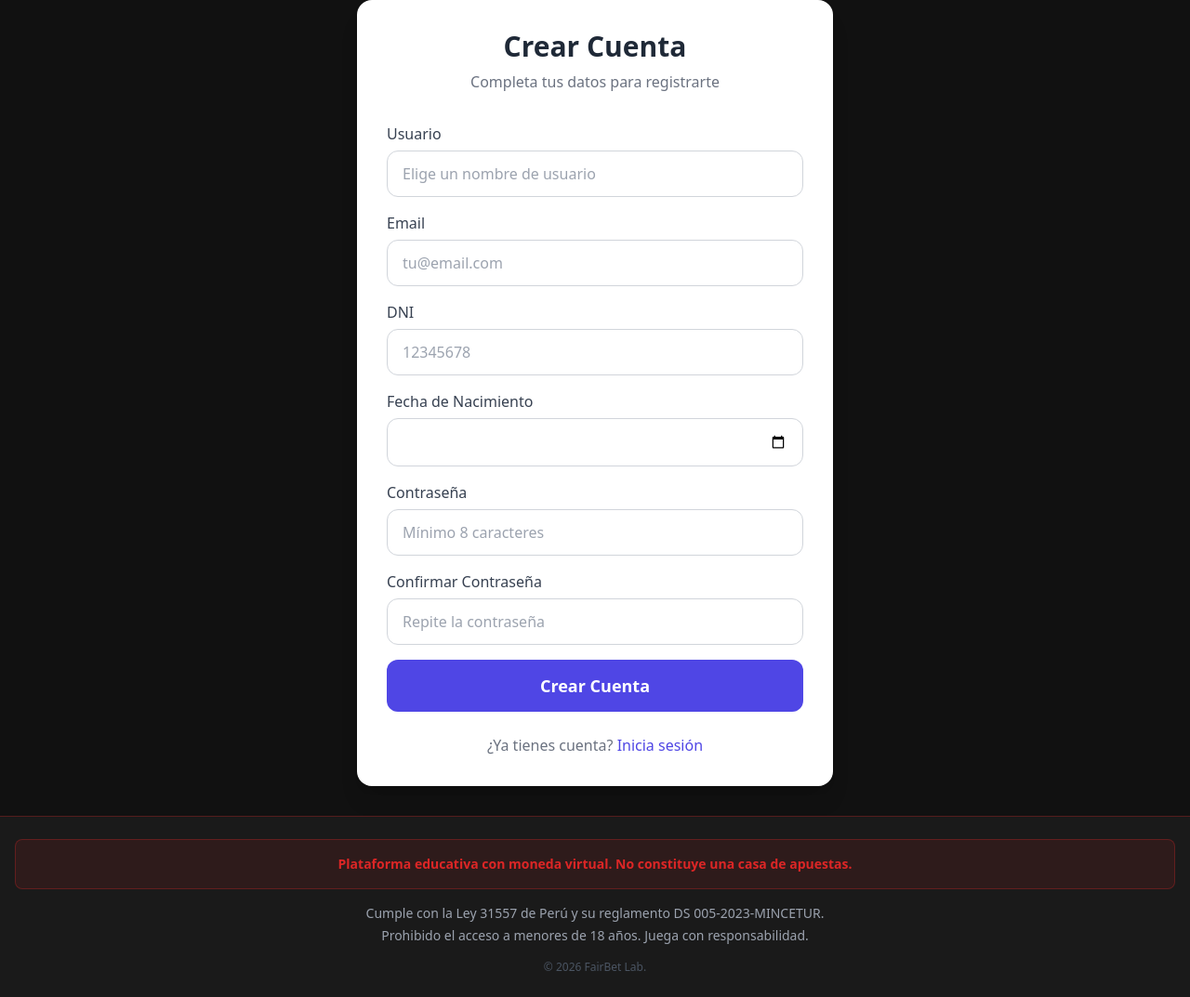
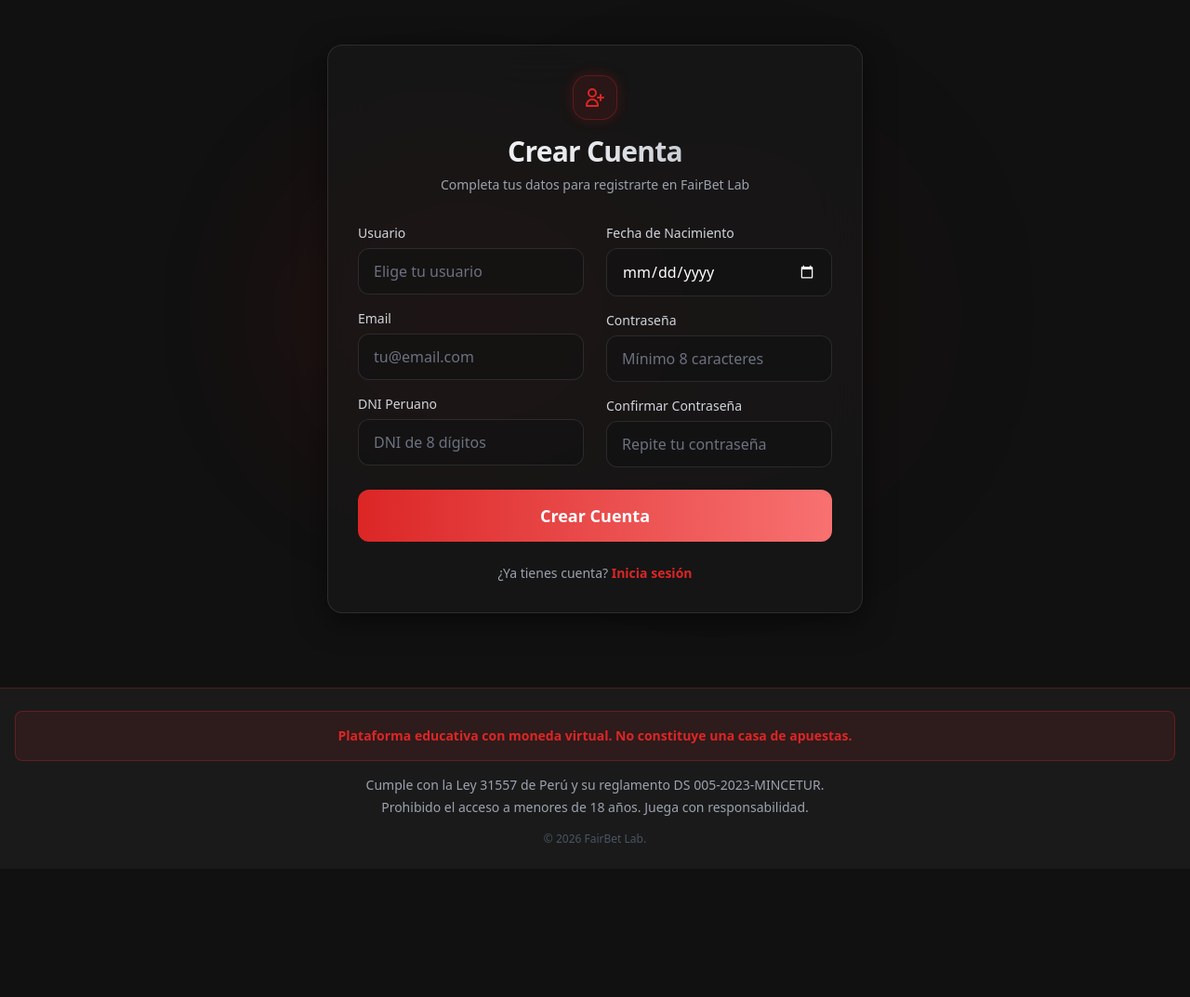
Before and after one commit to mechananthony22/CasadeApuestas_online, a Django app: page /register/ in a window 1280 px wide. Shown: the part 65-1138 px from the top of the page at 93% size. After the commit the page ends 972 px from the top, so only its background shows below. Run offline with Django 5.2, Linux system fonts and the light colour scheme; parts of the project's set-up code (start-up, migrations or seed data) failed here and were passed over; some libraries are stand-ins or nearby versions.

Commit message:
feat: rediseño glassmorphic de login/registro y corrección de API Key/Docker Compose

```diff
--- a/backend/templates/frontend/register.html
+++ b/backend/templates/frontend/register.html
@@ -4,67 +4,85 @@
 {% block title %}Registro - FairBet Lab{% endblock %}
 
 {% block content %}
-<div class="min-h-[80vh] flex items-center justify-center px-4">
-    <div class="bg-white rounded-2xl shadow-xl p-8 w-full max-w-lg"
+<div class="min-h-[85vh] relative flex items-center justify-center px-4 py-12 overflow-hidden">
+    <!-- Glowing background decorative circles -->
+    <div class="absolute top-1/4 left-1/4 w-80 h-80 bg-accent/15 rounded-full blur-[100px] pointer-events-none animate-pulse" style="animation-duration: 8s;"></div>
+    <div class="absolute bottom-1/4 right-1/4 w-96 h-96 bg-[#b91c1c]/10 rounded-full blur-[120px] pointer-events-none animate-pulse" style="animation-duration: 12s;"></div>
+
+    <!-- Translucent Glassmorphic Card -->
+    <div class="relative z-10 bg-card/60 border border-white/10 rounded-2xl shadow-[0_8px_32px_0_rgba(0,0,0,0.5)] p-8 w-full max-w-xl backdrop-blur-xl animate-fade-in"
          x-data="registerForm()"
          x-init="init()">
 
          <div class="text-center mb-8">
-            <h1 class="text-3xl font-bold text-gray-800">Crear Cuenta</h1>
-            <p class="text-gray-500 mt-2">Completa tus datos para registrarte</p>
+            <span class="inline-flex items-center justify-center w-12 h-12 bg-accent/10 rounded-2xl border border-accent/30 mb-4 shadow-[0_0_15px_rgba(220,38,38,0.2)]">
+                <svg class="w-6 h-6 text-accent" fill="none" stroke="currentColor" viewBox="0 0 24 24">
+                    <path stroke-linecap="round" stroke-linejoin="round" stroke-width="2" d="M18 9v3m0 0v3m0-3h3m-3 0h-3m-2-5a4 4 0 11-8 0 4 4 0 018 0zM3 20a6 6 0 0112 0v1H3v-1z"/>
+                </svg>
+            </span>
+            <h1 class="text-3xl font-bold bg-gradient-to-r from-white via-gray-200 to-gray-400 bg-clip-text text-transparent tracking-tight">Crear Cuenta</h1>
+            <p class="text-gray-400 mt-2 text-sm">Completa tus datos para registrarte en FairBet Lab</p>
         </div>
 
-        <form @submit.prevent="submit" class="space-y-4">
+        <form @submit.prevent="submit" class="space-y-6">
+            <div class="grid grid-cols-1 md:grid-cols-2 gap-x-6 gap-y-4">
+                <!-- Column 1 -->
+                <div class="space-y-4">
                     <div>
-                <label class="block text-gray-700 font-medium mb-1.5">Usuario</label>
+                        <label class="block text-gray-300 font-medium mb-1.5 text-sm">Usuario</label>
                         <input type="text" x-model="form.username" required
-                    class="w-full px-4 py-3 border border-gray-300 rounded-xl focus:ring-2 focus:ring-indigo-500 focus:border-indigo-500 outline-none transition"
-                    placeholder="Elige un nombre de usuario">
+                            class="w-full px-4 py-3 bg-dark/60 border border-white/10 rounded-xl text-white placeholder-gray-500 focus:border-accent focus:ring-2 focus:ring-accent/20 outline-none transition duration-300"
+                            placeholder="Elige tu usuario">
                     </div>
 
                     <div>
-                <label class="block text-gray-700 font-medium mb-1.5">Email</label>
+                        <label class="block text-gray-300 font-medium mb-1.5 text-sm">Email</label>
                         <input type="email" x-model="form.email" required
-                    class="w-full px-4 py-3 border border-gray-300 rounded-xl focus:ring-2 focus:ring-indigo-500 focus:border-indigo-500 outline-none transition"
+                            class="w-full px-4 py-3 bg-dark/60 border border-white/10 rounded-xl text-white placeholder-gray-500 focus:border-accent focus:ring-2 focus:ring-accent/20 outline-none transition duration-300"
                             placeholder="tu@email.com">
                     </div>
 
                     <div>
-                <label class="block text-gray-700 font-medium mb-1.5">DNI</label>
+                        <label class="block text-gray-300 font-medium mb-1.5 text-sm">DNI Peruano</label>
                         <input type="text" x-model="form.dni" required maxlength="8"
-                    class="w-full px-4 py-3 border border-gray-300 rounded-xl focus:ring-2 focus:ring-indigo-500 focus:border-indigo-500 outline-none transition"
-                    placeholder="12345678">
+                            class="w-full px-4 py-3 bg-dark/60 border border-white/10 rounded-xl text-white placeholder-gray-500 focus:border-accent focus:ring-2 focus:ring-accent/20 outline-none transition duration-300"
+                            placeholder="DNI de 8 dígitos">
+                    </div>
+                </div>
+
+                <!-- Column 2 -->
+                <div class="space-y-4">
+                    <div>
+                        <label class="block text-gray-300 font-medium mb-1.5 text-sm">Fecha de Nacimiento</label>
+                        <input type="date" x-model="form.birth_date" required
+                            class="w-full px-4 py-3 bg-dark/60 border border-white/10 rounded-xl text-white focus:border-accent focus:ring-2 focus:ring-accent/20 outline-none transition duration-300 [color-scheme:dark]">
                     </div>
 
                     <div>
-                <label class="block text-gray-700 font-medium mb-1.5">Fecha de Nacimiento</label>
-                <input type="date" x-model="form.birth_date" required
-                    class="w-full px-4 py-3 border border-gray-300 rounded-xl focus:ring-2 focus:ring-indigo-500 focus:border-indigo-500 outline-none transition">
-            </div>
-
-            <div>
-                <label class="block text-gray-700 font-medium mb-1.5">Contraseña</label>
+                        <label class="block text-gray-300 font-medium mb-1.5 text-sm">Contraseña</label>
                         <input type="password" x-model="form.password" required minlength="8"
-                    class="w-full px-4 py-3 border border-gray-300 rounded-xl focus:ring-2 focus:ring-indigo-500 focus:border-indigo-500 outline-none transition"
+                            class="w-full px-4 py-3 bg-dark/60 border border-white/10 rounded-xl text-white placeholder-gray-500 focus:border-accent focus:ring-2 focus:ring-accent/20 outline-none transition duration-300"
                             placeholder="Mínimo 8 caracteres">
                     </div>
 
                     <div>
-                <label class="block text-gray-700 font-medium mb-1.5">Confirmar Contraseña</label>
+                        <label class="block text-gray-300 font-medium mb-1.5 text-sm">Confirmar Contraseña</label>
                         <input type="password" x-model="form.confirm_password" required
-                    class="w-full px-4 py-3 border border-gray-300 rounded-xl focus:ring-2 focus:ring-indigo-500 focus:border-indigo-500 outline-none transition"
-                    placeholder="Repite la contraseña">
+                            class="w-full px-4 py-3 bg-dark/60 border border-white/10 rounded-xl text-white placeholder-gray-500 focus:border-accent focus:ring-2 focus:ring-accent/20 outline-none transition duration-300"
+                            placeholder="Repite tu contraseña">
+                    </div>
+                </div>
             </div>
 
             <template x-if="error">
-                <div class="bg-red-50 border border-red-200 text-red-700 px-4 py-3 rounded-xl text-sm" x-text="error"></div>
+                <div class="bg-accent/15 border border-accent/30 text-red-400 px-4 py-3 rounded-xl text-sm backdrop-blur-sm shadow-[0_0_15px_rgba(220,38,38,0.1)]" x-text="error"></div>
             </template>
 
             <button type="submit" :disabled="loading"
-                class="w-full bg-indigo-600 text-white py-3.5 rounded-xl font-semibold text-lg hover:bg-indigo-700 disabled:opacity-50 disabled:cursor-not-allowed transition flex items-center justify-center gap-2">
+                class="w-full bg-gradient-to-r from-accent to-[#f87171] hover:from-[#f87171] hover:to-accent text-white py-3.5 rounded-xl font-semibold text-lg hover:shadow-[0_0_20px_rgba(220,38,38,0.3)] disabled:opacity-50 disabled:cursor-not-allowed transform active:scale-[0.98] transition-all duration-300 flex items-center justify-center gap-2">
                 <span x-show="!loading">Crear Cuenta</span>
                 <span x-show="loading" class="flex items-center gap-2">
-                    <svg class="animate-spin h-5 w-5" viewBox="0 0 24 24">
+                    <svg class="animate-spin h-5 w-5 text-white" viewBox="0 0 24 24">
                         <circle class="opacity-25" cx="12" cy="12" r="10" stroke="currentColor" stroke-width="4" fill="none"/>
                         <path class="opacity-75" fill="currentColor" d="M4 12a8 8 0 018-8V0C5.373 0 0 5.373 0 12h4z"/>
                     </svg>
@@ -73,9 +91,9 @@
             </button>
         </form>
 
-        <p class="text-center mt-6 text-gray-500">
+        <p class="text-center mt-6 text-sm text-gray-400">
             ¿Ya tienes cuenta?
-            <a href="{% url 'login' %}" class="text-indigo-600 hover:text-indigo-800 font-medium hover:underline">Inicia sesión</a>
+            <a href="{% url 'login' %}" class="text-accent hover:text-[#f87171] font-semibold transition hover:underline">Inicia sesión</a>
         </p>
     </div>
 </div>
--- a/docker-compose.yml
+++ b/docker-compose.yml
@@ -53,6 +53,8 @@ services:
       - ./backend:/app
       - django_static:/app/staticfiles
       - django_media:/app/mediafiles
+    env_file:
+      - .env
     environment:
       - DATABASE_URL=postgres://${DB_USER:-postgres}:${DB_PASSWORD:-postgres}@db:5432/${DB_NAME:-fairbet}
       - REDIS_URL=redis://redis:6379/0
@@ -78,6 +80,8 @@ services:
         condition: service_healthy
     volumes:
       - ./backend:/app
+    env_file:
+      - .env
     environment:
       - DATABASE_URL=postgres://${DB_USER:-postgres}:${DB_PASSWORD:-postgres}@db:5432/${DB_NAME:-fairbet}
       - REDIS_URL=redis://redis:6379/0
@@ -101,6 +105,8 @@ services:
         condition: service_healthy
     volumes:
       - ./backend:/app
+    env_file:
+      - .env
     environment:
       - DATABASE_URL=postgres://${DB_USER:-postgres}:${DB_PASSWORD:-postgres}@db:5432/${DB_NAME:-fairbet}
       - REDIS_URL=redis://redis:6379/0
```
Also changed, not shown: backend/templates/frontend/login.html (+23 -13 lines), 1 other file. Lines whose indentation alone changed are shown as unchanged.
